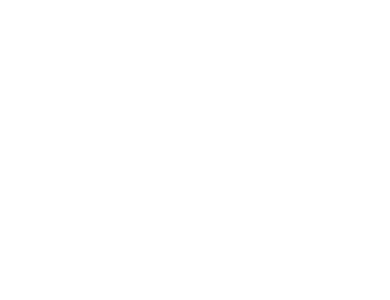
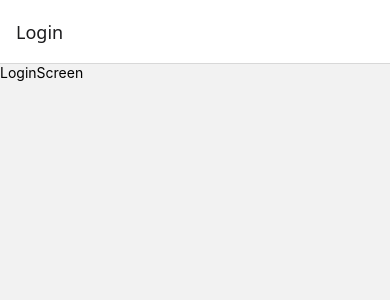
Before and after one commit to UOV-IT3133-Practical/Assignment03-2020ICT58, a React Native app in the folder UOV_Student_Care/: screen / in a window 390 px wide. Shown: the top 300 px of the page. Built offline with nearby package versions, Linux system fonts and the light colour scheme.

Commit message:
Main Stack Navigation Created

```diff
--- a/UOV_Student_Care/App.js
+++ b/UOV_Student_Care/App.js
@@ -1,12 +1,22 @@
 import { NavigationContainer } from "@react-navigation/native";
+import { createNativeStackNavigator } from "@react-navigation/native-stack";
 import { StatusBar } from "expo-status-bar";
 import { StyleSheet, Text, View } from "react-native";
 import { SafeAreaProvider } from "react-native-safe-area-context";
+import LoginScreen from "./screens/LoginScreen";
+import HomeScreen from "./screens/HomeScreen";
+
+const Stack = createNativeStackNavigator();
 
 export default function App() {
   return (
     <SafeAreaProvider>
-      <NavigationContainer></NavigationContainer>
+      <NavigationContainer>
+        <Stack.Navigator>
+          <Stack.Screen name="Login" component={LoginScreen} />
+          <Stack.Screen name="Home" component={HomeScreen} />
+        </Stack.Navigator>
+      </NavigationContainer>
     </SafeAreaProvider>
   );
 }
```
